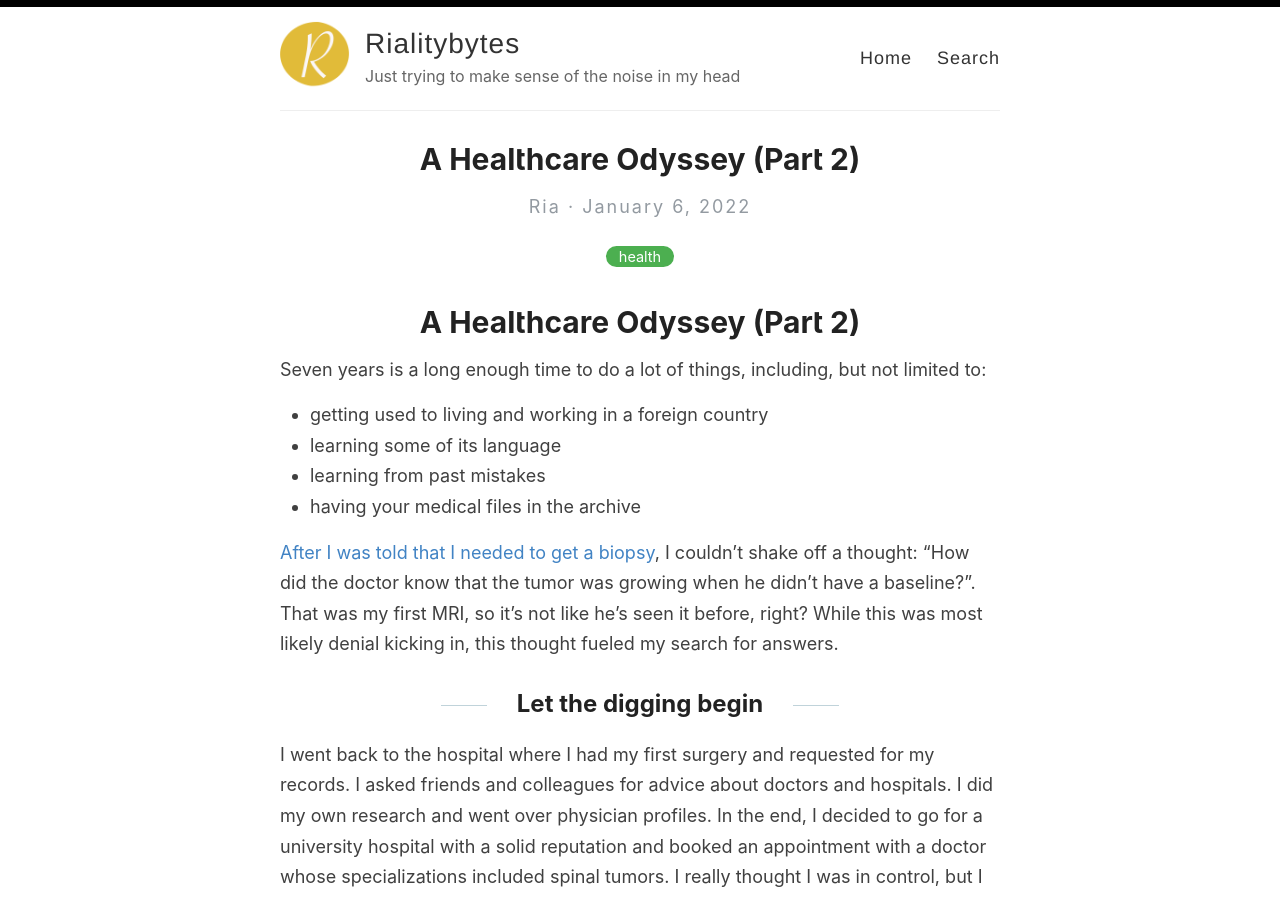
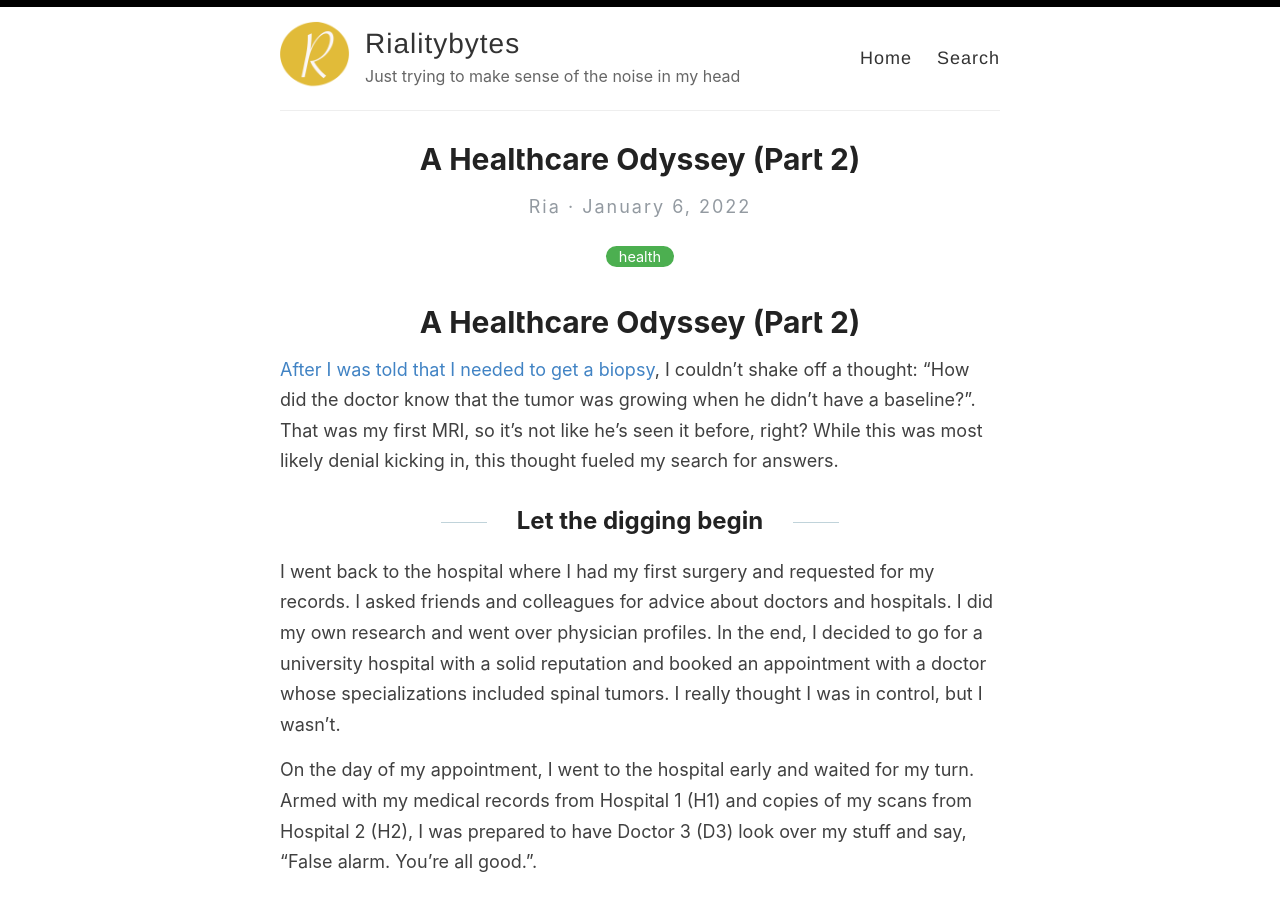
Before and after one commit to rialitybytes/rialitybytes.github.io, a Jekyll site: the page built from _posts/2022-01-06-odyssey-2.md, in a window 1280 px wide and 900 px high. Built offline with Jekyll 4.4.1, drawn with Linux system fonts in a browser that asks for light colours.

Commit message:
Update 2022-01-06-odyssey-2.md

```diff
--- a/_posts/2022-01-06-odyssey-2.md
+++ b/_posts/2022-01-06-odyssey-2.md
@@ -6,12 +6,6 @@ excerpt: I've never been a fan of rollercoasters and this one was anything but f
 ---
 
 # A Healthcare Odyssey (Part 2)
-
-Seven years is a long enough time to do a lot of things, including, but not limited to:
-- getting used to living and working in a foreign country
-- learning some of its language
-- learning from past mistakes
-- having your medical files in the archive
 
 [After I was told that I needed to get a biopsy](https://rialitybytes.github.io/writing/odyssey-1/), I couldn't shake off a thought: "How did the doctor know that the tumor was growing when he didn't have a baseline?". That was my first MRI, so it's not like he's seen it before, right? While this was most likely denial kicking in, this thought fueled my search for answers.
 
```
